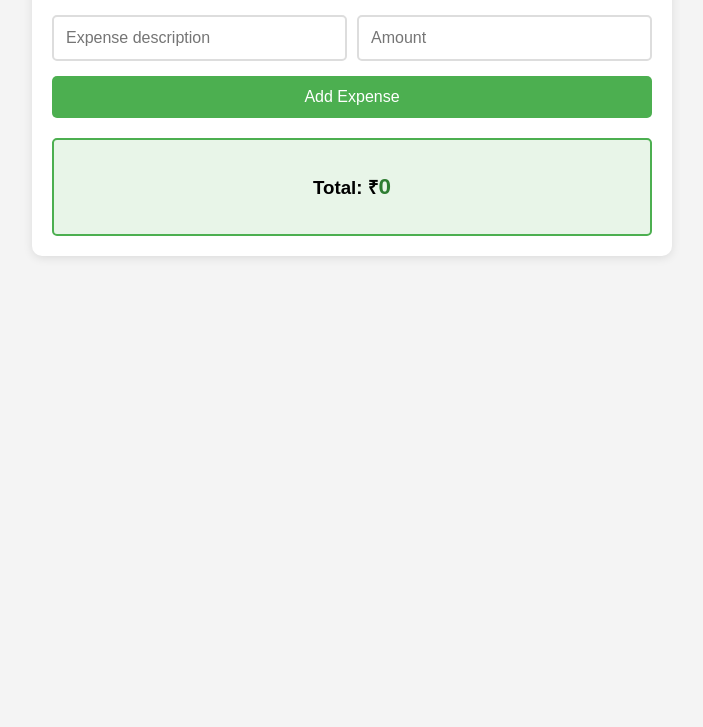
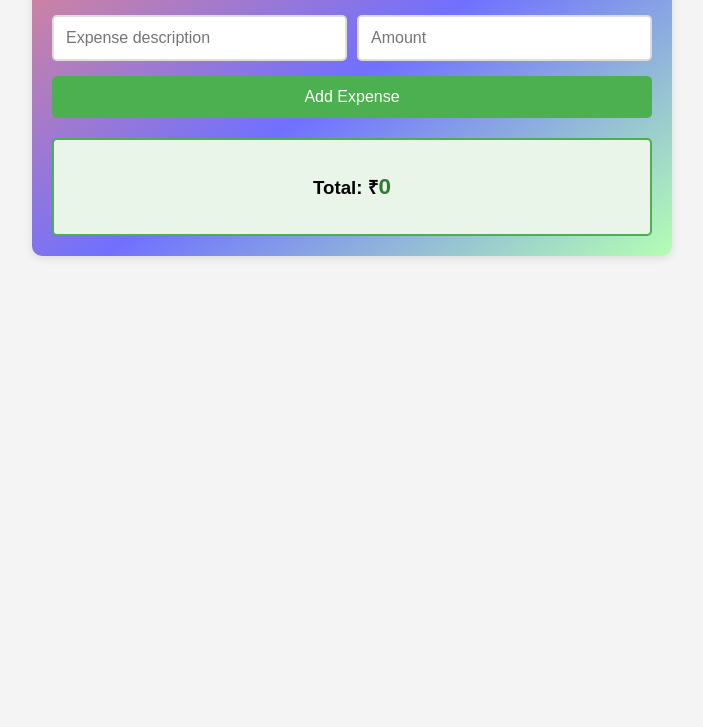
Before and after one commit to devrohitraj838/Expense-Tracker, a plain HTML site: page index.html in a window 1280 px wide. Shown: the part 113-840 px from the top of the page, without its empty margins (288-991 px from the left). Drawn offline with Linux system fonts and the light colour scheme.

Commit message:
css update

```diff
--- a/style.css
+++ b/style.css
@@ -10,7 +10,7 @@ body {
 .container {
     max-width: 600px;
     margin: 0 auto;
-    background: white;
+    background: linear-gradient(145deg,rgb(231, 136, 136),rgb(112, 112, 255),rgb(179, 255, 179));
     border-radius: 10px;
     padding: 20px;
     box-shadow: 0 2px 10px rgba(0, 0, 0, 0.1);
```
